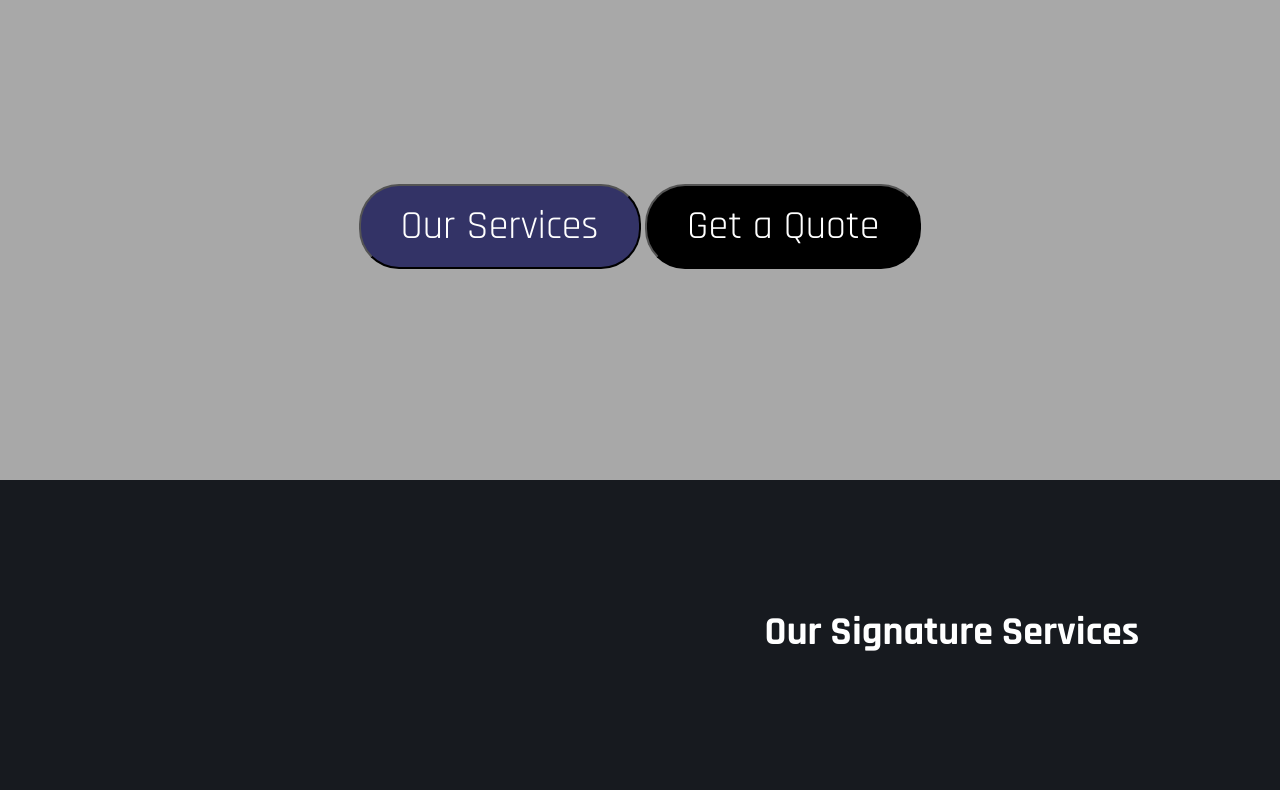
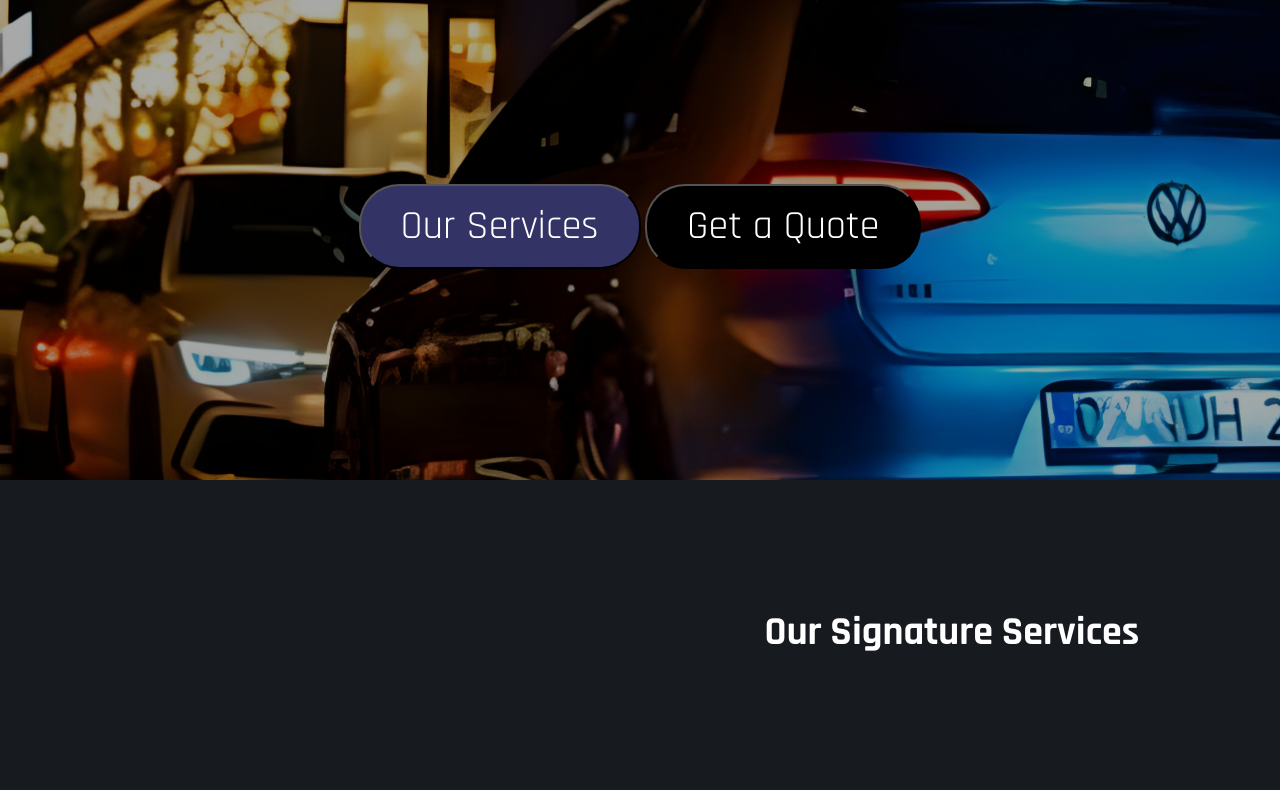
Before and after one commit to dev-AbhinavNair/static-website-2, a plain HTML site: page index.html in a window 1280 px wide. Shown: the part 480-1270 px from the top of the page. Drawn offline with Linux system fonts and the light colour scheme; files whose address does not match are found by name.

Commit message:
Update style.css

```diff
--- a/style.css
+++ b/style.css
@@ -19,7 +19,7 @@
 
 
 .a {
-  background: url('../luxary-car/assets/background-home.png') no-repeat;
+  background: url('assets/background-home.png') no-repeat;
   background-size: cover;
    width: 100%;
   height: 850px;
```
